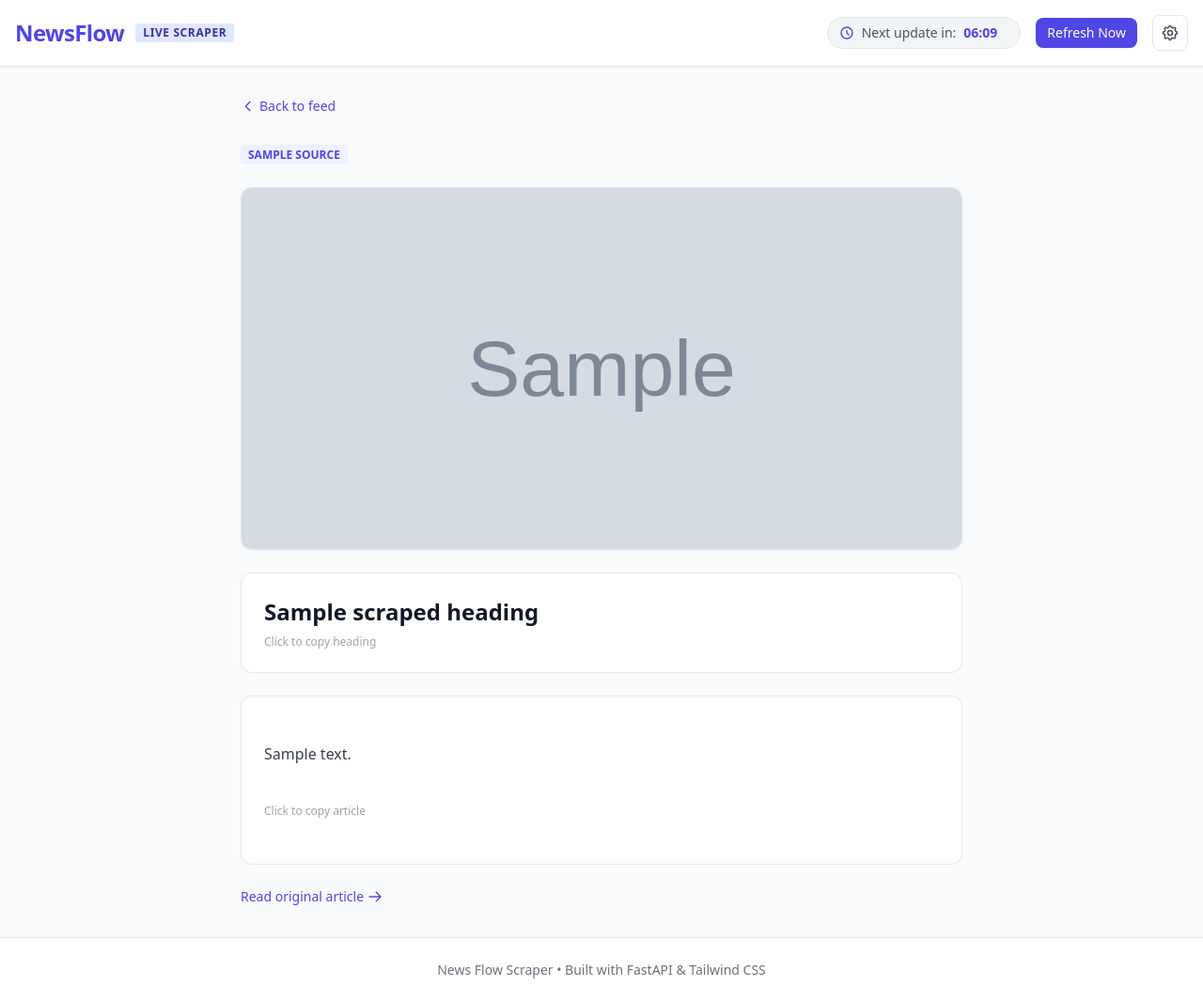
After one commit to MidHunterX/News-Flow, a FastAPI app: template templates/article.html in a window 1280 px wide. The commit adds this page. Shown: the whole page at 94% size. Run offline with FastAPI, Linux system fonts and the light colour scheme; the template is opened without the code that fills it: most values are stand-ins (such as "Sample title", 1, 10 or a date in 2020); grey boxes marked "Sample" are stand-in pictures; some libraries are stand-ins or nearby versions.

Commit message:
✨ feat: add article view/copy workflow system

```diff
--- a/app/scrapers/base.py
+++ b/app/scrapers/base.py
@@ -1,6 +1,6 @@
 from abc import ABC, abstractmethod
 
-from app.models import NewsItem
+from app.models import NewsItem, ScrapedArticleContent
 
 
 class BaseScraper(ABC):
@@ -10,8 +10,8 @@ class BaseScraper(ABC):
         pass
 
     @abstractmethod
-    async def scrape_article_page(self, html: str) -> str | None:
-        """Scrape a single article page and return the cover image URL."""
+    async def scrape_article_page(self, html: str) -> ScrapedArticleContent | None:
+        """Scrape a single article page and return heading, content, and cover image URL."""
         pass
 
     @property
--- a/app/scrapers/madhyamam.py
+++ b/app/scrapers/madhyamam.py
@@ -3,7 +3,7 @@ from urllib.parse import urljoin
 from bs4 import BeautifulSoup
 
 from app.config import SOURCES
-from app.models import NewsItem
+from app.models import NewsItem, ScrapedArticleContent
 from app.utils import clean_text, resolve_image_url
 
 from .base import BaseScraper
@@ -14,7 +14,7 @@ class MadhyamamScraper(BaseScraper):
     def source_name(self) -> str:
         return "madhyamam"
 
-    async def scrape_article_page(self, html: str) -> str | None:
+    async def scrape_article_page(self, html: str) -> ScrapedArticleContent | None:
         return None
 
     async def scrape(self, html: str) -> list[NewsItem]:
--- a/main.py
+++ b/main.py
@@ -1,16 +1,23 @@
 import asyncio
+from pathlib import Path
 
 from fastapi import FastAPI
+from fastapi.staticfiles import StaticFiles
 
 from app.client import get_client
 from app.db import complete_due_articles, get_completion_interval, init_db
 from app.routes import scrape
 from app.scrapers.init import SCRAPERS
+from app.utils import COVERS_DIR
 
 app = FastAPI(title="News Flow")
 
 # Include routers
 app.include_router(scrape.router)
+
+# Serve downloaded cover images.
+COVERS_DIR.mkdir(parents=True, exist_ok=True)
+app.mount("/covers", StaticFiles(directory=str(COVERS_DIR)), name="covers")
 
 _completion_task: asyncio.Task | None = None
 
--- /dev/null
+++ b/templates/article.html
@@ -0,0 +1,93 @@
+{% extends "base.html" %}
+
+{% block content %}
+  <div class="max-w-3xl mx-auto space-y-6">
+    <!-- Back link -->
+    <a href="/" class="inline-flex items-center gap-1 text-sm text-indigo-600 hover:underline font-medium">
+      <svg class="w-4 h-4" fill="none" stroke="currentColor" viewBox="0 0 24 24">
+        <path stroke-linecap="round" stroke-linejoin="round" stroke-width="2" d="M15 19l-7-7 7-7"/>
+      </svg>
+      Back to feed
+    </a>
+
+    <!-- Source badge -->
+    <div>
+      <span class="text-xs uppercase font-bold text-indigo-600 bg-indigo-50 px-2 py-0.5 rounded">{{ article.source }}</span>
+    </div>
+
+    <!-- Cover image -->
+    {% if cover_file %}
+      <div
+        class="copy-zone relative rounded-xl overflow-hidden border border-gray-200 shadow-sm cursor-pointer group"
+        onclick="copyText(this.dataset.path, 'Image path copied!')"
+        data-path="{{ cover_file }}"
+      >
+        <img src="{{ cover_file }}" alt="Cover" class="w-full max-h-96 object-cover">
+        <div class="absolute inset-0 bg-black/0 group-hover:bg-black/10 transition flex items-center justify-center">
+          <span class="opacity-0 group-hover:opacity-100 bg-black/60 text-white text-xs font-medium px-3 py-1.5 rounded-lg backdrop-blur-sm transition">
+            Click to copy image path
+          </span>
+        </div>
+      </div>
+    {% endif %}
+
+    <!-- Heading -->
+    <div
+      class="copy-zone bg-white rounded-xl border border-gray-200 p-6 cursor-pointer group hover:border-indigo-300 transition"
+      onclick="copyText(this.dataset.heading, 'Heading copied!')"
+      data-heading="{{ scraped_heading }}"
+    >
+      <h1 class="text-2xl font-bold text-gray-900 leading-snug">{{ scraped_heading }}</h1>
+      <p class="mt-2 text-xs text-gray-400 group-hover:text-indigo-500 transition">Click to copy heading</p>
+    </div>
+
+    <!-- Article content -->
+    {% if scraped_content %}
+      <div
+        class="copy-zone bg-white rounded-xl border border-gray-200 p-6 cursor-pointer group hover:border-indigo-300 transition whitespace-pre-line"
+        onclick="copyText(this.dataset.content, 'Article copied!')"
+        data-content="{{ scraped_content }}"
+      >
+        <div class="text-gray-700 text-base leading-relaxed">{{ scraped_content }}</div>
+        <p class="mt-4 text-xs text-gray-400 group-hover:text-indigo-500 transition">Click to copy article</p>
+      </div>
+    {% else %}
+      <div class="bg-white rounded-xl border border-gray-200 p-6 text-center text-gray-400 text-sm">
+        No article content was scraped for this article.
+      </div>
+    {% endif %}
+
+    <!-- Original link -->
+    {% if article.url %}
+      <a href="{{ article.url }}" target="_blank"
+         class="inline-flex items-center gap-1 text-sm text-indigo-600 hover:underline font-medium">
+        Read original article
+        <svg class="w-4 h-4" fill="none" stroke="currentColor" viewBox="0 0 24 24">
+          <path stroke-linecap="round" stroke-linejoin="round" stroke-width="2" d="M14 5l7 7m0 0l-7 7m7-7H3"/>
+        </svg>
+      </a>
+    {% endif %}
+  </div>
+
+  <!-- Toast notification -->
+  <div id="toast" class="fixed bottom-6 left-1/2 -translate-x-1/2 bg-gray-900 text-white text-sm font-medium px-4 py-2 rounded-lg shadow-lg opacity-0 transition-opacity duration-300 pointer-events-none z-50"></div>
+{% endblock %}
+
+{% block scripts %}
+  <script>
+    let toastTimer;
+    function copyText(text, message) {
+      navigator.clipboard.writeText(text).then(() => {
+        const toast = document.getElementById("toast");
+        toast.textContent = message;
+        toast.classList.remove("opacity-0");
+        toast.classList.add("opacity-100");
+        clearTimeout(toastTimer);
+        toastTimer = setTimeout(() => {
+          toast.classList.remove("opacity-100");
+          toast.classList.add("opacity-0");
+        }, 1500);
+      });
+    }
+  </script>
+{% endblock %}
--- a/templates/index.html
+++ b/templates/index.html
@@ -116,7 +116,10 @@
                     </div>
                   </div>
                   <div class="flex items-center justify-between text-xs">
-                    <a href="{{ item.url }}" target="_blank" class="text-indigo-600 hover:underline font-medium">Open</a>
+                    <div class="flex items-center gap-2">
+                      <a href="/article/{{ item.id }}" class="text-indigo-600 hover:underline font-medium">View</a>
+                      <a href="{{ item.url }}" target="_blank" class="text-gray-500 hover:text-indigo-600 hover:underline font-medium">Open</a>
+                    </div>
                     <button onclick="postAction(`/api/articles/{{ item.id }}/clear`)"
                             class="text-gray-500 hover:text-gray-800 hover:bg-gray-100 px-2 py-1 rounded font-medium transition">
                       Clear accept
```
Also changed, not shown: app/models.py (+7 -0 lines), app/routes/scrape.py (+53 -6 lines), app/scrapers/kaumudi.py (+24 -6 lines), app/scrapers/mangalam.py (+24 -6 lines), app/utils.py (+13 -3 lines).
